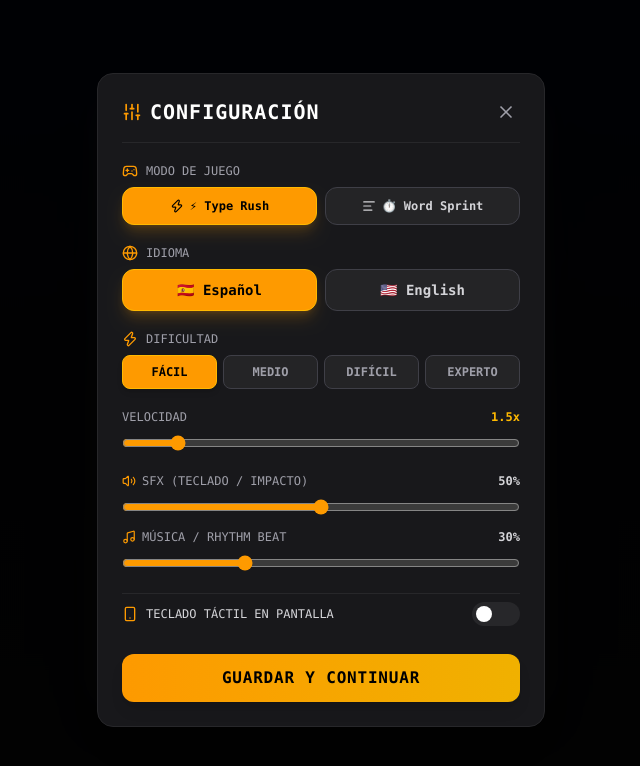
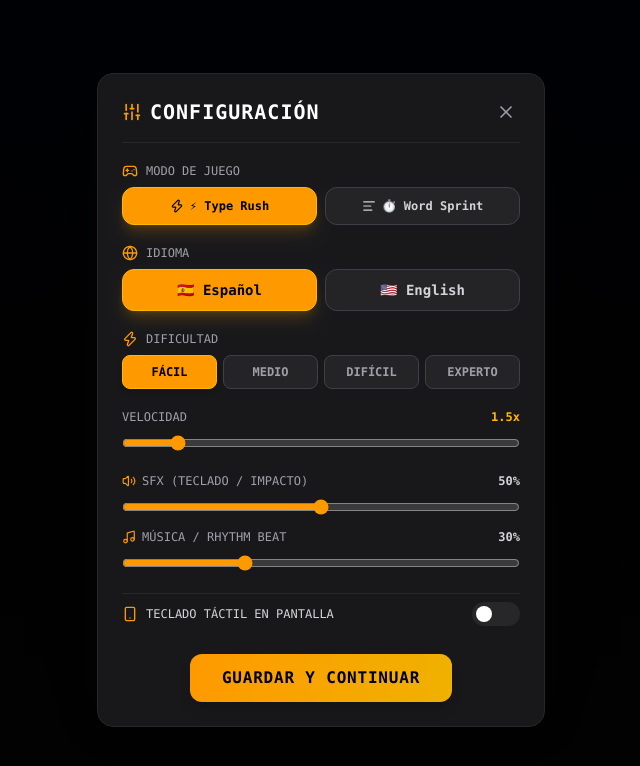
Before and after one commit to ramirolacci/TypeRush, a React (Vite) app: page / in a window 1280 px wide. Both pictures are taken after a click on the button "OPCIONES". Shown: the top 766 px of the page, without its empty margins (319-959 px from the left). Built offline with nearby package versions, Linux system fonts and the light colour scheme.

Commit message:
Button Size Settings

```diff
--- a/src/App.tsx
+++ b/src/App.tsx
@@ -648,12 +648,14 @@ export const App: React.FC = () => {
               </button>
             </div>
 
-            <button
-              onClick={startNewGame}
-              className="animate-gsap-item w-full py-4 bg-gradient-to-r from-amber-500 via-yellow-500 to-amber-600 text-black font-mono font-black text-xl rounded-2xl shadow-xl hover:scale-[1.03] active:scale-95 transition-all flex items-center justify-center gap-3 uppercase tracking-wider"
-            >
-              <Play className="w-6 h-6 fill-black" /> {t.start}
-            </button>
+            <div className="flex justify-center pt-2">
+              <button
+                onClick={startNewGame}
+                className="animate-gsap-item px-10 py-3.5 bg-gradient-to-r from-amber-500 via-yellow-500 to-amber-600 text-black font-mono font-black text-lg rounded-2xl shadow-xl hover:scale-[1.03] active:scale-95 transition-all inline-flex items-center justify-center gap-2.5 uppercase tracking-wider"
+              >
+                <Play className="w-5 h-5 fill-black" /> {t.start}
+              </button>
+            </div>
           </div>
         </div>
       )}
--- a/src/components/GameOverModal.tsx
+++ b/src/components/GameOverModal.tsx
@@ -89,18 +89,18 @@ export const GameOverModal: React.FC<GameOverModalProps> = ({ stats, language, o
           </div>
         </div>
 
-        {/* Action Buttons */}
-        <div className="space-y-2.5">
+        {/* Action Buttons - Side-by-Side in One Line */}
+        <div className="flex flex-row items-center justify-center gap-3 pt-1">
           <button
             onClick={onRestart}
-            className="w-full py-3.5 bg-gradient-to-r from-amber-500 via-yellow-500 to-amber-600 text-black font-mono font-black text-base rounded-2xl shadow-xl hover:scale-[1.02] active:scale-95 transition-all flex items-center justify-center gap-2 uppercase tracking-wider"
+            className="px-5 py-3 bg-gradient-to-r from-amber-500 via-yellow-500 to-amber-600 text-black font-mono font-black text-sm sm:text-base rounded-2xl shadow-xl hover:scale-[1.03] active:scale-95 transition-all inline-flex items-center justify-center gap-2 uppercase tracking-wider whitespace-nowrap"
           >
-            <RefreshCw className="w-5 h-5" /> {t.playAgain}
+            <RefreshCw className="w-4 h-4" /> {t.playAgain}
           </button>
 
           <button
             onClick={onGoToMenu}
-            className="w-full py-3 bg-zinc-800 hover:bg-zinc-700 border border-zinc-700 text-zinc-300 hover:text-white font-mono font-bold text-sm rounded-2xl shadow-md hover:scale-[1.01] active:scale-95 transition-all flex items-center justify-center gap-2 uppercase tracking-wider"
+            className="px-5 py-3 bg-zinc-800 hover:bg-zinc-700 border border-zinc-700 text-zinc-300 hover:text-white font-mono font-bold text-sm sm:text-base rounded-2xl shadow-md hover:scale-[1.03] active:scale-95 transition-all inline-flex items-center justify-center gap-2 uppercase tracking-wider whitespace-nowrap"
           >
             <Home className="w-4 h-4 text-amber-400" /> {t.mainMenu}
           </button>
--- a/src/components/SettingsModal.tsx
+++ b/src/components/SettingsModal.tsx
@@ -204,12 +204,14 @@ export const SettingsModal: React.FC<SettingsModalProps> = ({
           </div>
         </div>
 
-        <button
-          onClick={onClose}
-          className="w-full py-3 bg-gradient-to-r from-amber-500 to-yellow-500 text-black font-mono font-bold rounded-xl shadow-lg hover:brightness-110 transition-all uppercase tracking-wider mt-2"
-        >
-          {t.saveAndContinue}
-        </button>
+        <div className="flex justify-center pt-2">
+          <button
+            onClick={onClose}
+            className="px-8 py-3 bg-gradient-to-r from-amber-500 to-yellow-500 text-black font-mono font-bold rounded-xl shadow-lg hover:brightness-110 transition-all uppercase tracking-wider inline-flex items-center justify-center"
+          >
+            {t.saveAndContinue}
+          </button>
+        </div>
       </div>
     </div>
   );
```
